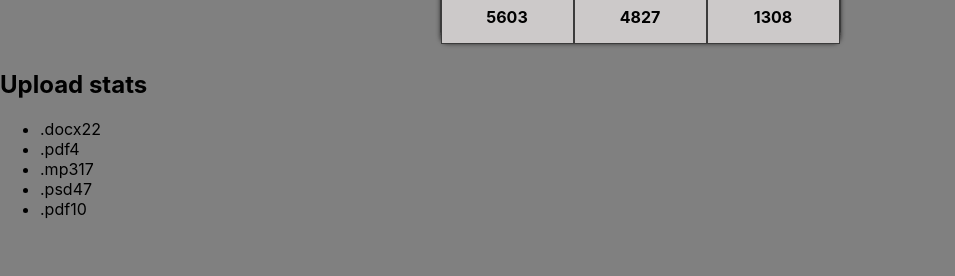
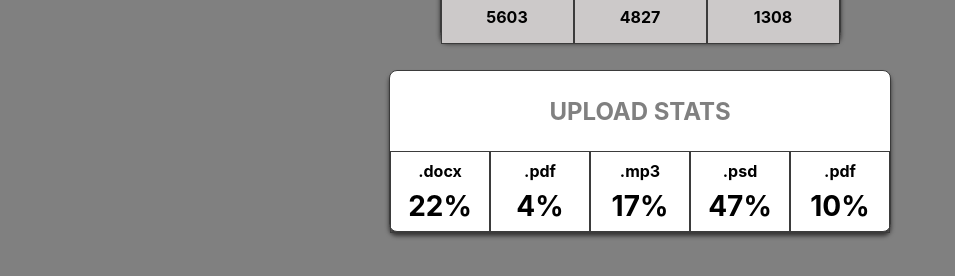
Before and after one commit to verhowyna/goit-react-hw-01-components, a React (Create React App) app: page / in a window 1280 px wide. Shown: the part 492-768 px from the top of the page, without its empty margins (0-955 px from the left). Built offline with nearby package versions, Linux system fonts and the light colour scheme.

Commit message:
statistics

```diff
--- a/src/components/Statistics/Statistics.js
+++ b/src/components/Statistics/Statistics.js
@@ -1,14 +1,17 @@
 
-import { Title } from './Title';
-import { Stats } from './Stats';
+import { Title } from '../Title/Title';
+import { Stats } from '../Stats/Stats';
+import css from './Statistics.module.css'
 
 export const Statistics = () => {
     return (
-    <>
-            <Title />
-            <ul>
-                <Stats />
-            </ul>
+        <>
+            <section className={css.statistics}>
+                <Title />
+                <ul className={css.statList}>
+                    <Stats />
+                </ul>
+            </section>
         </>
     )
 }
--- /dev/null
+++ b/src/components/Statistics/Statistics.module.css
@@ -0,0 +1,17 @@
+.statistics {
+  height: 160px;
+  width: 500px;
+  background-color: #fff;
+  margin: 0 auto;
+  border-radius: 8px;
+  border: 1px solid rgb(59, 59, 59);
+  box-shadow: rgb(53, 52, 52) 0 4px 4px 0;
+}
+
+.statList {
+  display: flex;
+  width: 100%;
+  list-style: none;
+  padding-left: 0;
+  margin: 0;
+}
--- a/src/components/Statistics/Stats.js
+++ /dev/null
@@ -1,13 +0,0 @@
-import data from '../../data.json';
-
-export const Stats = () => {
-   return data.map(({ id, label, percentage }) => {
-    return (
-      <li key={id} className="item">
-         <span className="label">{label}</span>
-         <span className="percentage">{percentage}</span>
-      </li>
-    )
-  }
-  )
-}
--- a/src/components/Statistics/Title.js
+++ /dev/null
@@ -1,5 +0,0 @@
-export const Title = (title) => {
-    return (
-        <h2 className="title">Upload stats</h2>
-    )
-}
--- /dev/null
+++ b/src/components/Stats/Stats.js
@@ -0,0 +1,15 @@
+import data from '../../data.json';
+import css from './Stats.module.css'
+
+
+export const Stats = () => {
+   return data.map(({ id, label, percentage }) => {
+    return (
+      <li key={id} className={css.item}>
+         <span className={css.label}>{label}</span>
+         <span className={css.percentage}>{percentage}%</span>
+      </li>
+    )
+  }
+  )
+}
--- /dev/null
+++ b/src/components/Stats/Stats.module.css
@@ -0,0 +1,21 @@
+.item {
+  display: flex;
+  flex-direction: column;
+  gap: 8px;
+  justify-content: center;
+  align-items: center;
+  height: 80px;
+  width: calc(100% / 5);
+  border: 1px solid rgb(59, 59, 59);
+  margin: 0;
+}
+
+.label {
+  font-size: 16px;
+  font-weight: 700;
+}
+
+.percentage {
+  font-size: 28px;
+  font-weight: 700;
+}
--- /dev/null
+++ b/src/components/Title/Title.js
@@ -0,0 +1,7 @@
+import css from './Title.module.css'
+
+export const Title = (title) => {
+    return (
+        <h2 className={css.title}>UPLOAD STATS</h2>
+    )
+}
--- /dev/null
+++ b/src/components/Title/Title.module.css
@@ -0,0 +1,8 @@
+.title {
+  height: 80px;
+  display: flex;
+  align-items: center;
+  justify-content: center;
+  color: gray;
+  margin: 0;
+}
```
